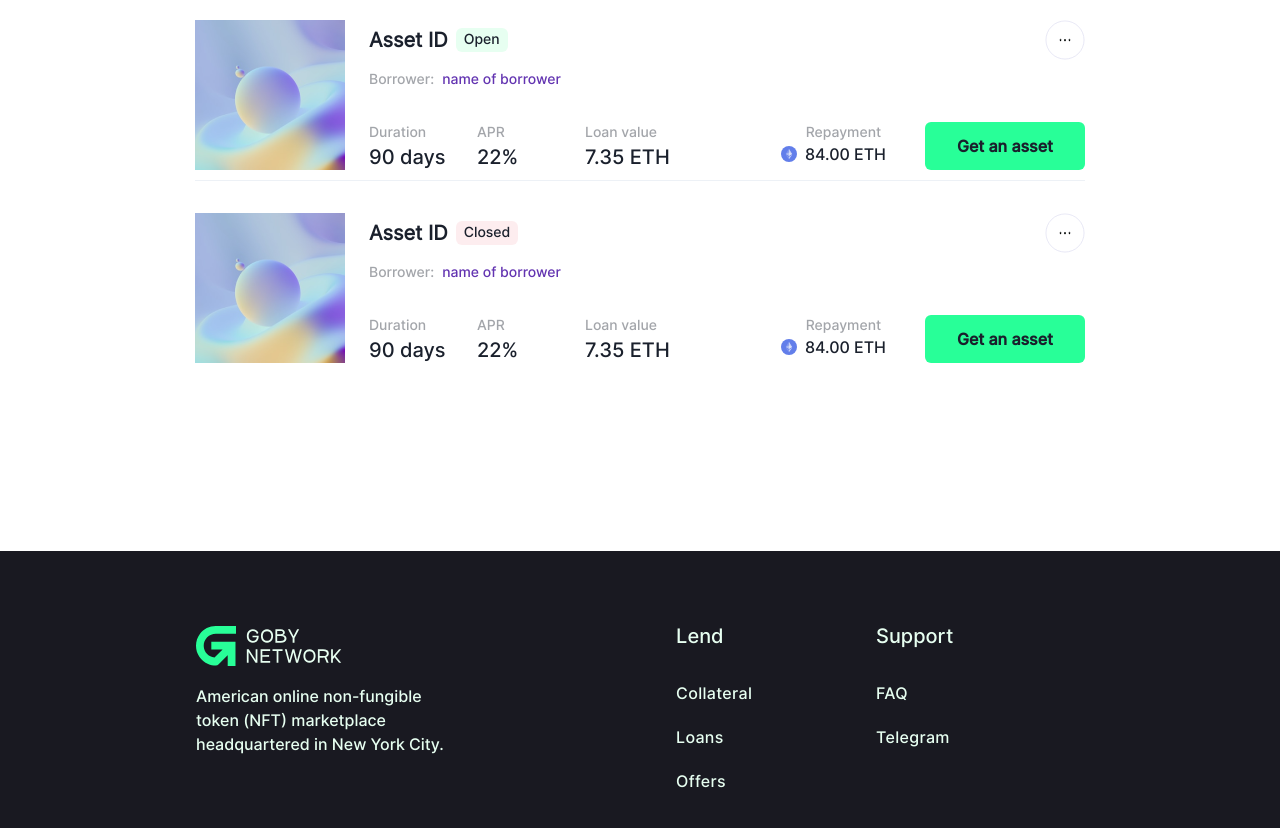
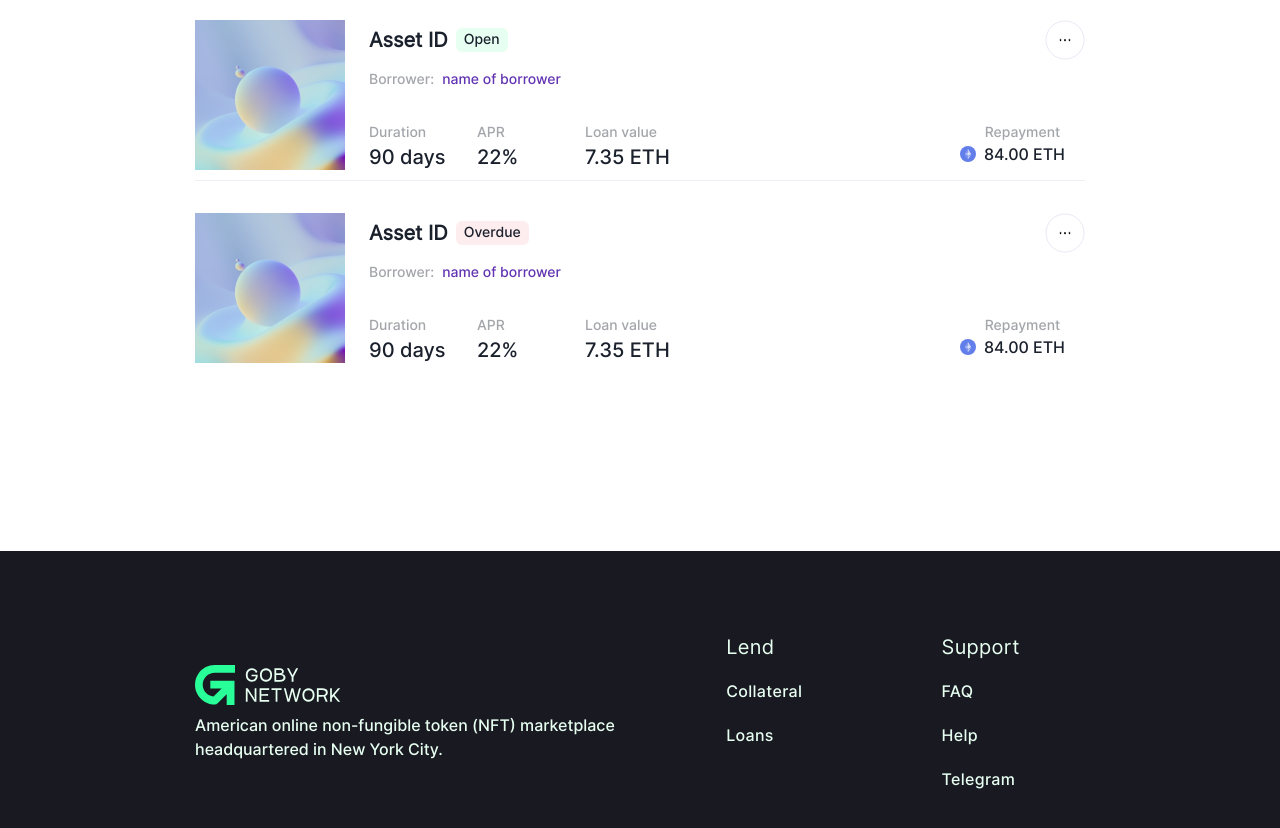
Before and after one commit to paurock/goby, a Next.js app: page /loan in a window 1280 px wide. Shown: the part 480-1308 px from the top of the page. Built offline with nearby package versions, Linux system fonts and the light colour scheme.

Commit message:
footer: layout remake

```diff
--- a/src/app/Footers/Footer.tsx
+++ b/src/app/Footers/Footer.tsx
@@ -4,14 +4,6 @@ import { MainFooter } from "./MainFooter";
 
 export const Footer = (): JSX.Element => {
   return (
-    <Flex
-      w="full"
-      justifyContent="center"
-      mt="64px"
-      px="0"
-      background="#191921"
-    >
       <MainFooter />
-    </Flex>
   );
 };
--- /dev/null
+++ b/src/app/Footers/FooterLinksCol.tsx
@@ -0,0 +1,48 @@
+import React from 'react'
+import {Link, VStack, List, ListItem, Heading } from "@chakra-ui/react";
+import NextLink from "next/link";
+
+type linkItemArray = {
+    name: string;
+    isExternalLink?: boolean;
+    url: string;
+  }[]
+
+type footerLinksType = {
+    title: string;
+    links: linkItemArray;
+  }
+
+  const ulStyle = {
+    fontSize: "16px",
+    letterSpacing: "0.02em",
+    fontWeight: "400",
+    listStyleType: "none",
+    color:"text.900"
+  } as const;
+
+export const FooterLinksCol = ({footerLinkBlock}:{footerLinkBlock: footerLinksType}) => {
+  const {title, links} = footerLinkBlock;
+  return (
+    <VStack w="full">
+     <List
+       sx={ulStyle}
+       spacing="20px"
+     >
+       <ListItem>
+            <Heading as="h5" sx={{ marginBottom: "10px", fontSize:"20px", fontWeight: "500" }}>
+                {title}
+            </Heading>
+        </ListItem>
+        {links.map(link => (<ListItem key={link.name}>
+         <NextLink key={link.name} href={link.url} passHref>
+           {link.isExternalLink
+            ? <a target="_blank" rel="noreferrer" href={link.url}>{link.name}</a>
+            : <Link key={link.name}>{link.name}</Link>}
+         </NextLink>
+       </ListItem>
+       ))}
+     </List>
+    </VStack>
+  )
+}
--- a/src/app/Footers/MainFooter.tsx
+++ b/src/app/Footers/MainFooter.tsx
@@ -1,47 +1,37 @@
-import { Flex, chakra } from "@chakra-ui/react";
+import { Flex, chakra, HStack } from "@chakra-ui/react";
 import { MainFooterRight } from "./MainFooterRight";
 import { MainFooterLeft } from "./MainFooterLeft";
 
 export const MainFooter = (): JSX.Element => (
-  <>
+  <Flex
+      w="full"
+      justifyContent="center"
+      mt="64px"
+      px="0"
+      background="#191921"
+    >
     <Flex
       gap="32px"
       w="full"
+      maxW="1050px"
       minH="332px"
-      mx={["16px", "16px", "16px", "80px", "80px", "195px"]}
-      px={["16px", "30px", "36px"]}
+      mx={["16px", "16px", "16px", "80px", "195px", "195px"]}
+      pt={["32px", "64px"]}
       sx={{
-        justify: "space-around",
+        justify: "space-between",
         fontFamily: "body",
-        margin: "0 auto",
         flexWrap: "wrap",
       }}
     >
-      <Flex
-        mx={["0", "0", "0", "80px", "80px", "195px"]}
-        w={["full", "full", "full", "35%", "25%"]}
-        flexDirection="column"
-        justifyContent={["flex-start", "center", "center", "flex-start"]}
-        alignItems={["center", "center", "center", "flex-start"]}
-        mt="75px"
-      >
+      <HStack w="full" gap="40px">
         <MainFooterLeft />
-      </Flex>
-      <Flex
-        gap="30px"
-        mt={["0", "0", "0", "70px", "70px"]}
-        w={["full", "full", "full", "35%", "25%"]}
-        pl={["0", "10%", "10%", "0", "0", "0"]}
-        mr={["0", "0", "0", "0", "80px", "195px"]}
-        justifyContent={["center", "center", "center", "flex-start"]}
-      >
         <MainFooterRight />
-      </Flex>
-    </Flex>
+      </HStack>
     <chakra.hr
       color="black"
       opacity="0.1"
       display={["none", "none", "none", "block", "block"]}
     />
-  </>
+    </Flex>
+  </Flex>
 );
--- a/src/app/Footers/MainFooterLeft.tsx
+++ b/src/app/Footers/MainFooterLeft.tsx
@@ -1,4 +1,4 @@
-import { Flex, Text, Link } from "@chakra-ui/react";
+import { Flex, Text, Link, VStack } from "@chakra-ui/react";
 import { Img } from "shared";
 import logo from "../assets/logo.svg";
 import NextLink from "next/link";
@@ -7,23 +7,19 @@ import NextLink from "next/link";
   /* Left Logo block */
 }
 export const MainFooterLeft = (): JSX.Element => (
-  <>
-    <Flex
-      mb="18px"
-      w="full"
-      justifyContent={["flex-start", "center", "center", "flex-start"]}
-    >
+    <VStack w="full">
+      <Flex w="full">
       <NextLink href="#" passHref>
         <Link>
           <Img src={logo.src} sx={{ cursor: "pointer" }} />
         </Link>
       </NextLink>
-    </Flex>
-    <Flex mb={["20px", "30px", "40px", "50px"]}>
-      <Text color="#E7FFF1" w="full" maxW="100vw">
+      </Flex>
+    <Flex w="full">
+      <Text color="text.900">
         American online non-fungible token (NFT) marketplace headquartered in
         New York City.
       </Text>
     </Flex>
-  </>
+  </VStack>
 );
--- a/src/app/Footers/MainFooterRight.tsx
+++ b/src/app/Footers/MainFooterRight.tsx
@@ -1,116 +1,18 @@
-import { Box, Flex, Text, Link } from "@chakra-ui/react";
-import NextLink from "next/link";
-{
-  /* Column Links */
+import { HStack } from "@chakra-ui/react";
+import { FooterLinksCol } from "./FooterLinksCol";
+
+const footerLinkBlock1 = {
+  title: "Lend",
+  links: [{name: "Collateral", url:"/collateral", isExternalLink: false},{name: "Loans", url:"/loan", isExternalLink: false}]
 }
+const footerLinkBlock2 = {
+  title: "Support",
+  links: [{name: "FAQ", isExternalLink: false, url:""},{name: "Help", isExternalLink: false, url:""}, {name: "Telegram", isExternalLink: true, url:"https://t.me/goby_network"}, ]
+}
+
 export const MainFooterRight = (): JSX.Element => (
-  <>
-    {/* 0 column */}
-    <Box
-      display={["none", "none", "none", "initial", "initial"]}
-      sx={{
-        fontSize: "20px",
-        fontWeight: "500",
-        color: "#E7FFF1",
-        opacity: 0,
-      }}
-    >
-      <Text sx={{ marginBottom: "10px", fontWeight: "500" }}>Lend</Text>
-      <Flex>
-        <ul
-          style={{
-            fontSize: "16px",
-            letterSpacing: "0.02em",
-            fontWeight: "400",
-            listStyleType: "none",
-          }}
-        >
-          <li style={{ margin: "20px 0" }}>
-            <NextLink href="#" passHref>
-              <Link>Collateral</Link>
-            </NextLink>
-          </li>
-          <li style={{ margin: "20px 0" }}>
-            <NextLink href="#" passHref>
-              <Link>Loans</Link>
-            </NextLink>
-          </li>
-          <li style={{ margin: "20px 0" }}>
-            <NextLink href="#" passHref>
-              <Link>Offers</Link>
-            </NextLink>
-          </li>
-        </ul>
-      </Flex>
-    </Box>
-    {/* 1st column */}
-    <Box
-      sx={{
-        fontSize: "20px",
-        fontWeight: "500",
-        color: "#E7FFF1",
-        minWidth: "170px",
-      }}
-    >
-      <Text sx={{ marginBottom: "10px", fontWeight: "500" }}>Lend</Text>
-      <Flex>
-        <ul
-          style={{
-            fontSize: "16px",
-            letterSpacing: "0.02em",
-            fontWeight: "400",
-            listStyleType: "none",
-          }}
-        >
-          <li style={{ margin: "20px 0" }}>
-            <NextLink href="#" passHref>
-              <Link>Collateral</Link>
-            </NextLink>
-          </li>
-          <li style={{ margin: "20px 0" }}>
-            <NextLink href="#" passHref>
-              <Link>Loans</Link>
-            </NextLink>
-          </li>
-          <li style={{ margin: "20px 0" }}>
-            <NextLink href="#" passHref>
-              <Link>Offers</Link>
-            </NextLink>
-          </li>
-        </ul>
-      </Flex>
-    </Box>
-    {/* 2d column */}
-    <Box
-      sx={{
-        fontSize: "20px",
-        fontWeight: "500",
-        color: "#E7FFF1",
-        minWidth: "170px",
-      }}
-    >
-      <Text sx={{ marginBottom: "10px", fontWeight: "500" }}>Support</Text>
-      <Flex minW="170px">
-        <ul
-          style={{
-            fontSize: "16px",
-            letterSpacing: "0.02em",
-            fontWeight: "400",
-            listStyleType: "none",
-          }}
-        >
-          <li style={{ margin: "20px 0" }}>
-            <NextLink href="#" passHref>
-              <Link isExternal>FAQ</Link>
-            </NextLink>
-          </li>
-          <li style={{ margin: "20px 0" }}>
-            <NextLink href="https://t.me/goby_network" passHref>
-              <Link isExternal>Telegram</Link>
-            </NextLink>
-          </li>
-        </ul>
-      </Flex>
-    </Box>
-  </>
+<HStack w="full" alignItems="flex-start">
+  <FooterLinksCol footerLinkBlock={footerLinkBlock1} />
+  <FooterLinksCol footerLinkBlock={footerLinkBlock2} />
+</HStack>
 );
--- a/src/components/sections/TitleSection/index.tsx
+++ b/src/components/sections/TitleSection/index.tsx
@@ -14,15 +14,14 @@ const TitleSection = ({
     <Flex w="full" bg={background} justifyContent="center">
       <Flex
         w="full"
+        maxW="1050px"
         maxH="249px"
         h={["fit-content", "847px", "847px", "847px", "860px"]}
-        mx={["16px", "16px", "16px", "80px", "80px", "195px"]}
-        px={["16px", "30px", "36px"]}
+        mx={["16px", "16px", "16px", "80px", "195px", "195px"]}
         pt={["32px", "64px"]}
         color={text}
       >
         <VFlex
-          mx={["16px", "16px", "16px", "80px", "80px", "195px"]}
           justify="space-between"
           maxH="185px"
         >
--- a/src/components/sections/content/LoanTable/SingleLoan.tsx
+++ b/src/components/sections/content/LoanTable/SingleLoan.tsx
@@ -14,7 +14,6 @@ import {
 } from "@chakra-ui/react";
 import { ethereum, moreRound } from "app/assets/Icons";
 import { loanTableType } from "components/types";
-import Image from "next/image";
 import React from "react";
 import { Img } from "shared";
 import image from "/src/app/assets/square_img_150x150.png";
@@ -115,11 +114,11 @@ export const LoanTable = ({ status, getAsset = false }: loanTableType) => {
                 <Text>84.00 ETH</Text>
               </HStack>
             </VStack>
-            <HStack w="50%" justifyContent={["flex-end"]} alignItems={"center"}>
+            {getAsset ? <HStack w="50%" justifyContent={["flex-end"]} alignItems={"center"}>
               <Button bg="green" w="fit-content" h="48px" p="13px 32px">
                 Get an asset
               </Button>
-            </HStack>
+            </HStack> : null}
           </GridItem>
         </Grid>
       </VStack>
--- a/src/components/sections/content/LoanTable/index.tsx
+++ b/src/components/sections/content/LoanTable/index.tsx
@@ -69,7 +69,7 @@ const Loans = (): JSX.Element => {
           </HStack>
           <LoanTable status={"Open"} />
           <Divider />
-          <LoanTable status={"Closed"} getAsset={false} />
+          <LoanTable status={"Overdue"} getAsset={false} />
           <Box h="104px"></Box>
         </VStack>
       </Flex>
```
